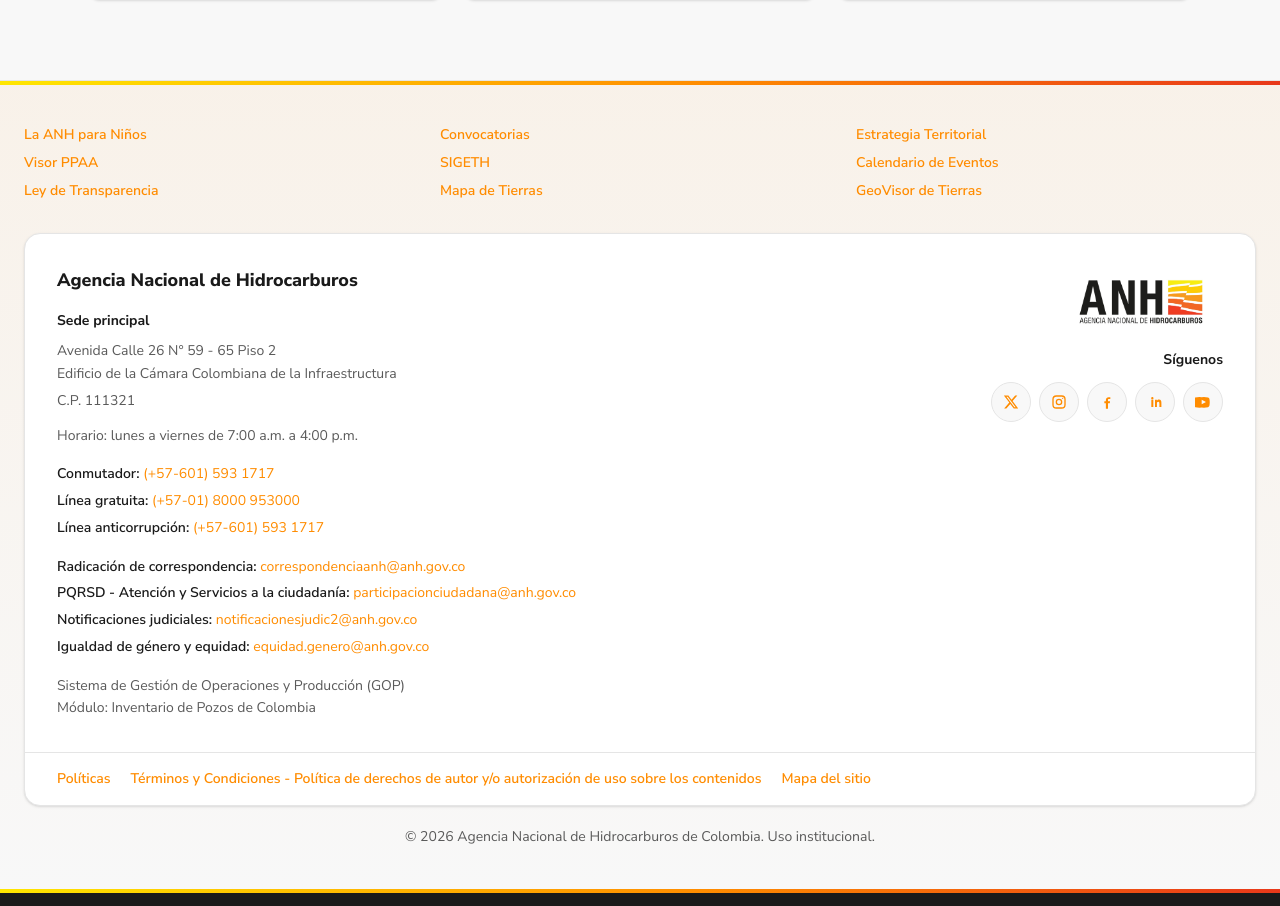
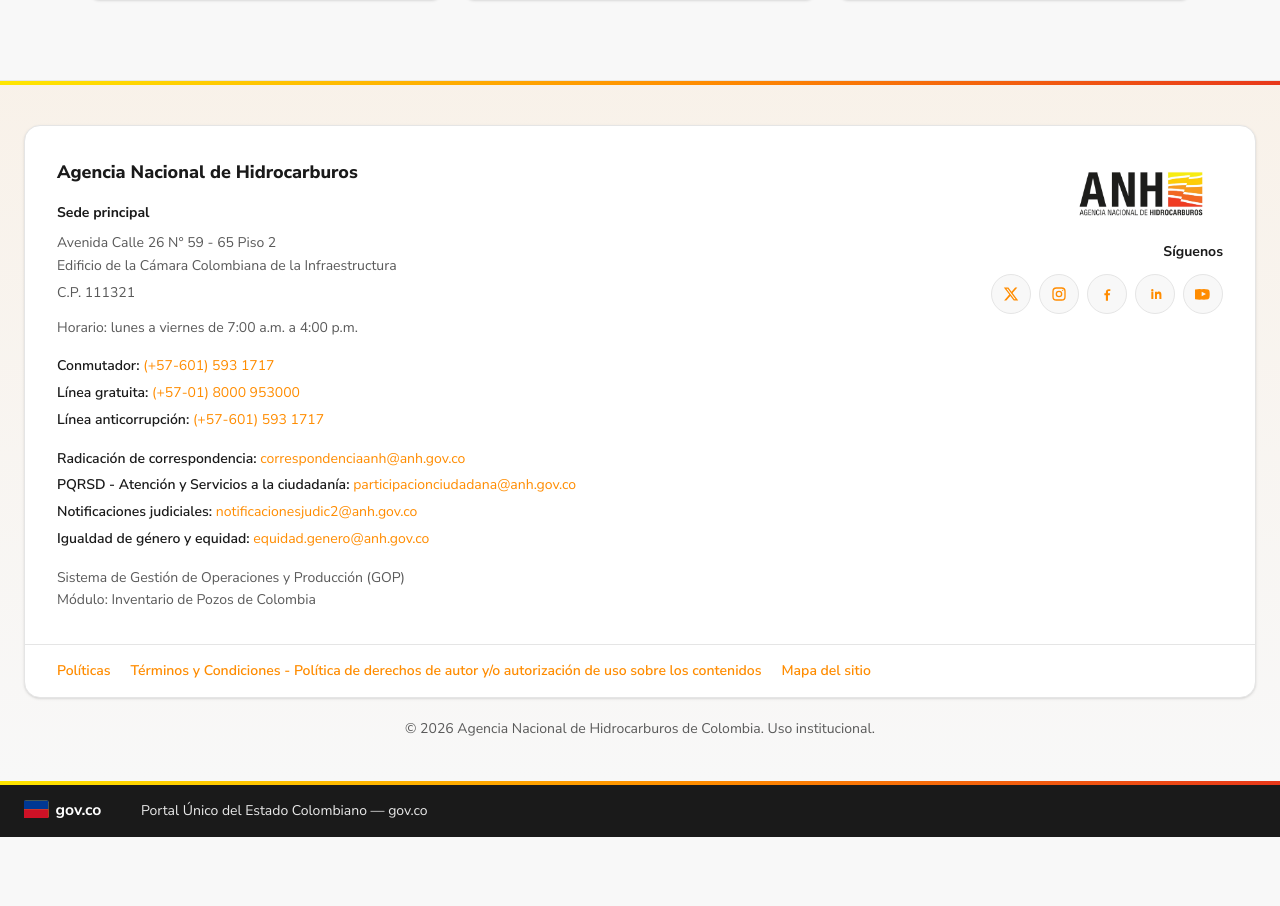
Before and after one commit to PhDRedondo/Inventario-de-pozos, a Next.js app: page / in a window 1280 px wide. Shown: the part 2606-3512 px from the top of the page. After the commit the page ends 3443 px from the top, so only its background shows below. Built offline with nearby package versions, Linux system fonts and the light colour scheme; no server answers.

Commit message:
Remove institutional quick-link columns from the footer.
Drop the three-column ANH portal navigation above the contact card so the VIP footer stays focused on module contact and legal links.

Co-authored-by: Cursor <cursoragent@cursor.com>

```diff
--- a/src/components/InstitutionalFooter.tsx
+++ b/src/components/InstitutionalFooter.tsx
@@ -3,24 +3,6 @@
 import Image from "next/image";
 import Link from "next/link";
 import { useT } from "@/context/AppPreferences";
-
-const QUICK_LINK_GROUPS = [
-  [
-    { href: "https://www.anh.gov.co/es/anh-para-ninos", key: "footerLinkKids" },
-    { href: "https://www.anh.gov.co/es/visor-ppaa", key: "footerLinkPpaa" },
-    { href: "https://www.anh.gov.co/es/ley-de-transparencia", key: "footerLinkTransparency" },
-  ],
-  [
-    { href: "https://www.anh.gov.co/es/convocatorias", key: "footerLinkTenders" },
-    { href: "https://www.anh.gov.co/es/sigeth", key: "footerLinkSigeth" },
-    { href: "https://www.anh.gov.co/es/mapa-de-tierras", key: "footerLinkLandMap" },
-  ],
-  [
-    { href: "https://www.anh.gov.co/es/estrategia-territorial", key: "footerLinkTerritorial" },
-    { href: "https://www.anh.gov.co/es/calendario-de-eventos", key: "footerLinkEvents" },
-    { href: "https://www.anh.gov.co/es/geovisor-de-tierras", key: "footerLinkGeovisor" },
-  ],
-] as const;
 
 const SOCIAL_LINKS = [
   { href: "https://twitter.com/ANHColombia", label: "X (Twitter)", icon: "x" },
@@ -114,25 +96,6 @@ export function InstitutionalFooter({ withMobileNavPadding = false }: Institutio
 
       <div className="anh-footer-body">
         <div className="mx-auto max-w-7xl px-4 py-8 sm:px-6 sm:py-10">
-          <nav aria-label={t("shell.footerQuickLinks")} className="mb-8 grid gap-4 sm:grid-cols-3">
-            {QUICK_LINK_GROUPS.map((group, groupIndex) => (
-              <ul key={groupIndex} className="space-y-2 text-sm">
-                {group.map(({ href, key }) => (
-                  <li key={key}>
-                    <a
-                      href={href}
-                      target="_blank"
-                      rel="noopener noreferrer"
-                      className="font-semibold text-anh-secondary transition hover:underline"
-                    >
-                      {t(`shell.${key}`)}
-                    </a>
-                  </li>
-                ))}
-              </ul>
-            ))}
-          </nav>
-
           <div className="overflow-hidden rounded-2xl border border-anh-border bg-anh-surface shadow-sm">
             <div className="grid gap-8 p-6 lg:grid-cols-[minmax(0,1fr)_auto] lg:items-start lg:p-8">
               <div className="min-w-0 text-sm leading-relaxed text-anh-muted">
--- a/src/i18n/messages/en.ts
+++ b/src/i18n/messages/en.ts
@@ -30,7 +30,6 @@ export const en = {
     footerModule: "Module: Colombia Well Inventory",
     footerContact: "Institutional contact",
     footerCopyright: "National Hydrocarbons Agency of Colombia. Institutional use.",
-    footerQuickLinks: "ANH institutional links",
     footerHeadOffice: "Main office",
     footerAddress1: "Avenida Calle 26 N° 59 - 65, Floor 2",
     footerAddress2: "Cámara Colombiana de la Infraestructura Building",
@@ -48,15 +47,6 @@ export const en = {
     footerTermsFull: "Terms and Conditions - Copyright and content use policy",
     footerSitemap: "Site map",
     footerGovCo: "Colombian Government Single Portal — gov.co",
-    footerLinkKids: "ANH for Children",
-    footerLinkPpaa: "PPAA Viewer",
-    footerLinkTransparency: "Transparency Law",
-    footerLinkTenders: "Public tenders",
-    footerLinkSigeth: "SIGETH",
-    footerLinkLandMap: "Land map",
-    footerLinkTerritorial: "Territorial strategy",
-    footerLinkEvents: "Events calendar",
-    footerLinkGeovisor: "Land geoviewer",
   },
   nav: {
     mainMenu: "Main menu",
--- a/src/i18n/messages/es.ts
+++ b/src/i18n/messages/es.ts
@@ -28,7 +28,6 @@ export const es = {
     footerModule: "Módulo: Inventario de Pozos de Colombia",
     footerContact: "Contacto institucional",
     footerCopyright: "Agencia Nacional de Hidrocarburos de Colombia. Uso institucional.",
-    footerQuickLinks: "Enlaces institucionales ANH",
     footerHeadOffice: "Sede principal",
     footerAddress1: "Avenida Calle 26 N° 59 - 65 Piso 2",
     footerAddress2: "Edificio de la Cámara Colombiana de la Infraestructura",
@@ -47,15 +46,6 @@ export const es = {
       "Términos y Condiciones - Política de derechos de autor y/o autorización de uso sobre los contenidos",
     footerSitemap: "Mapa del sitio",
     footerGovCo: "Portal Único del Estado Colombiano — gov.co",
-    footerLinkKids: "La ANH para Niños",
-    footerLinkPpaa: "Visor PPAA",
-    footerLinkTransparency: "Ley de Transparencia",
-    footerLinkTenders: "Convocatorias",
-    footerLinkSigeth: "SIGETH",
-    footerLinkLandMap: "Mapa de Tierras",
-    footerLinkTerritorial: "Estrategia Territorial",
-    footerLinkEvents: "Calendario de Eventos",
-    footerLinkGeovisor: "GeoVisor de Tierras",
   },
   nav: {
     mainMenu: "Menú principal",
```
